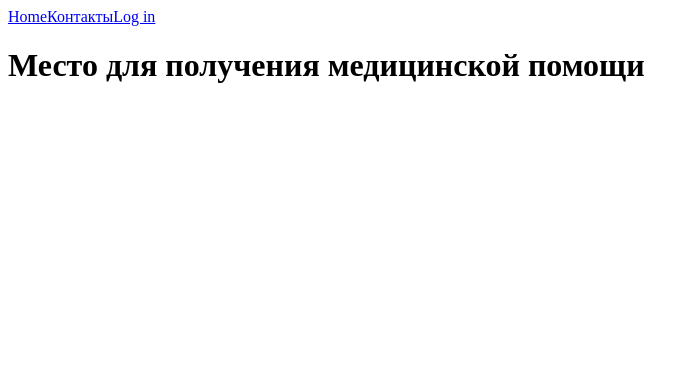
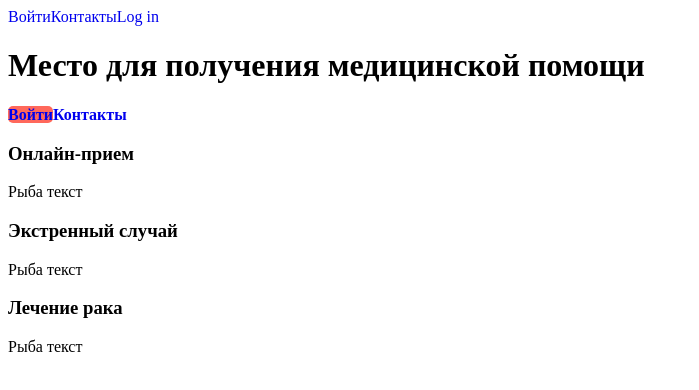
Before and after one commit to ksenia-nesytova/medical-react-testtask, a React (Create React App) app: page / in a window 1280 px wide. Shown: the top 390 px of the page, without its empty margins (0-699 px from the left). Built offline with nearby package versions, Linux system fonts and the light colour scheme.

Commit message:
added home content started styling

```diff
--- a/src/App.css
+++ b/src/App.css
@@ -0,0 +1,28 @@
+:root{
+  --primary-color: rgba(255, 104, 91, 1);
+  --secondary-color: rgba(231, 64, 64, 1);
+
+}
+
+a {
+  text-decoration: none;
+
+}
+
+.btn {
+  border-radius: 5px;
+  font-weight: 700;
+}
+
+.btn-login {
+  border-radius: 7px;
+  font-weight: 500;
+}
+
+.btn-default {
+  background-color: var(--primary-color);
+}
+
+.btn-outline {
+  border-color: var(--primary-color);
+}
--- a/src/App.js
+++ b/src/App.js
@@ -33,8 +33,8 @@ function App() {
     <Router>
       <div>
         <nav>
-          <Link to="/">Home</Link>
-          <Link to="/contacts">Контакты</Link>
+          <Link to="/account" className=".btn-login btn-outline">Войти</Link>
+          <Link to="/contacts" >Контакты</Link>
           {isLoggedIn ?
                <a href="#" onClick = {handleLogout}>Log out</a> :
                <a href="#" onClick = {handleLogin}>Log in</a>}
--- a/src/Components/Home.js
+++ b/src/Components/Home.js
@@ -2,7 +2,28 @@ import React from "react"
 
 function Home() {
     return (
+      <main>
         <h1>Место для получения медицинской помощи</h1>
+        <a href="#" className="btn btn-default">Войти</a>
+        <a href="#" className="btn btn-outline">Контакты</a>
+        <div>
+          <div className="card">
+            <div className="circle"></div>
+            <h3>Онлайн-прием</h3>
+            <p>Рыба текст</p>
+          </div>
+          <div className="card">
+            <div className="circle"></div>
+            <h3>Экстренный случай</h3>
+            <p>Рыба текст</p>
+          </div>
+          <div className="card">
+            <div className="circle"></div>
+            <h3>Лечение рака</h3>
+            <p>Рыба текст</p>
+          </div>
+        </div>
+      </main>
     )
 }
 
```
